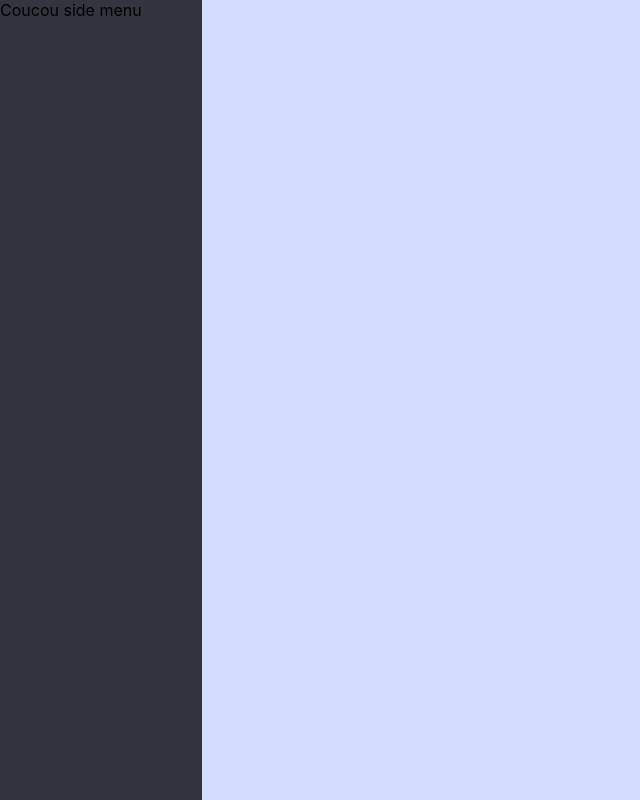
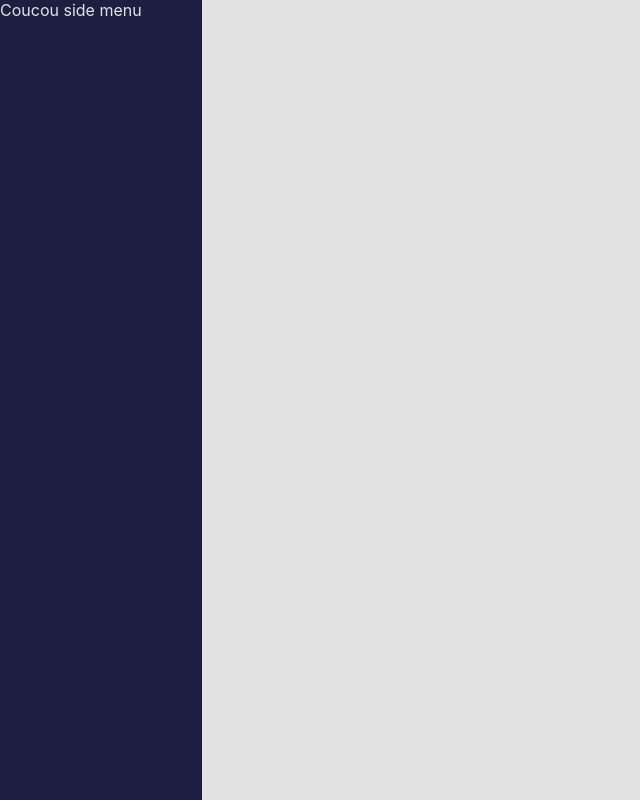
Before and after one commit to mlopez42/my-website, a React (Create React App) app: page /cv in a window 1280 px wide. Shown: the whole page, without its empty margins (0-640 px from the left). Built offline with nearby package versions, Linux system fonts and the light colour scheme.

Commit message:
update package, structure for cv category

```diff
--- /dev/null
+++ b/src/components/cvTitleCategory/cvTitleCategory.scss
@@ -0,0 +1,3 @@
+.cv-title-category {
+  background-color: #3F6591;
+}
--- a/src/components/sideMenu/sideMenu.scss
+++ b/src/components/sideMenu/sideMenu.scss
@@ -1,4 +1,5 @@
 .side-menu {
   width: 15rem;
-  background-color: #33343e;
+  background-color: #1c1f42;
+  color: #e2e2e2;
 }
--- a/src/pages/curriculumVitae/curriculumVitae.scss
+++ b/src/pages/curriculumVitae/curriculumVitae.scss
@@ -1,7 +1,7 @@
 .cv-page {
   width: 100%;
   height: 100%;
-  background-color: #d2dcff;
+  background-color: #e2e2e2;
   display: grid;
   grid-template-columns: 2fr 3fr;
 }
--- a/src/pages/curriculumVitae/curriculumVitae.tsx
+++ b/src/pages/curriculumVitae/curriculumVitae.tsx
@@ -7,10 +7,24 @@ export default class CurriculumVitae extends Component {
         return (
             <div className="cv-page">
                 <div className="cv-column">
-
+                    <div>
+                        <p></p>
+                        <p></p>
+                    </div>
+                    <div>
+                        <p></p>
+                        <p></p>
+                    </div>
                 </div>
                 <div className="cv-column">
-
+                    <div>
+                        <p></p>
+                        <p></p>
+                    </div>
+                    <div>
+                        <p></p>
+                        <p></p>
+                    </div>
                 </div>
             </div>
         )
```
Also changed, not shown: package.json (+12 -12 lines), src/components/cvTitleCategory/cvTitleCategory.tsx (added, +13 -0 lines), 1 other file (tests, documents, lock files or other folders).
